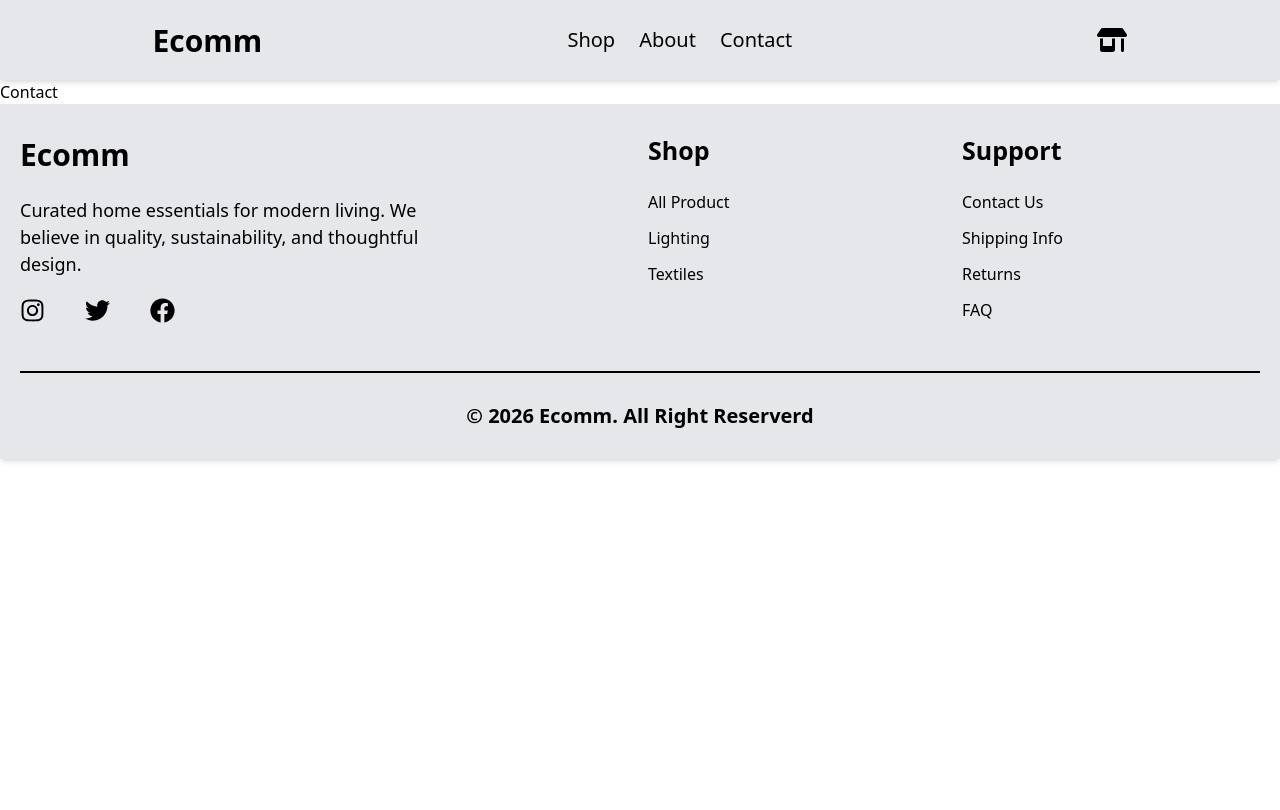
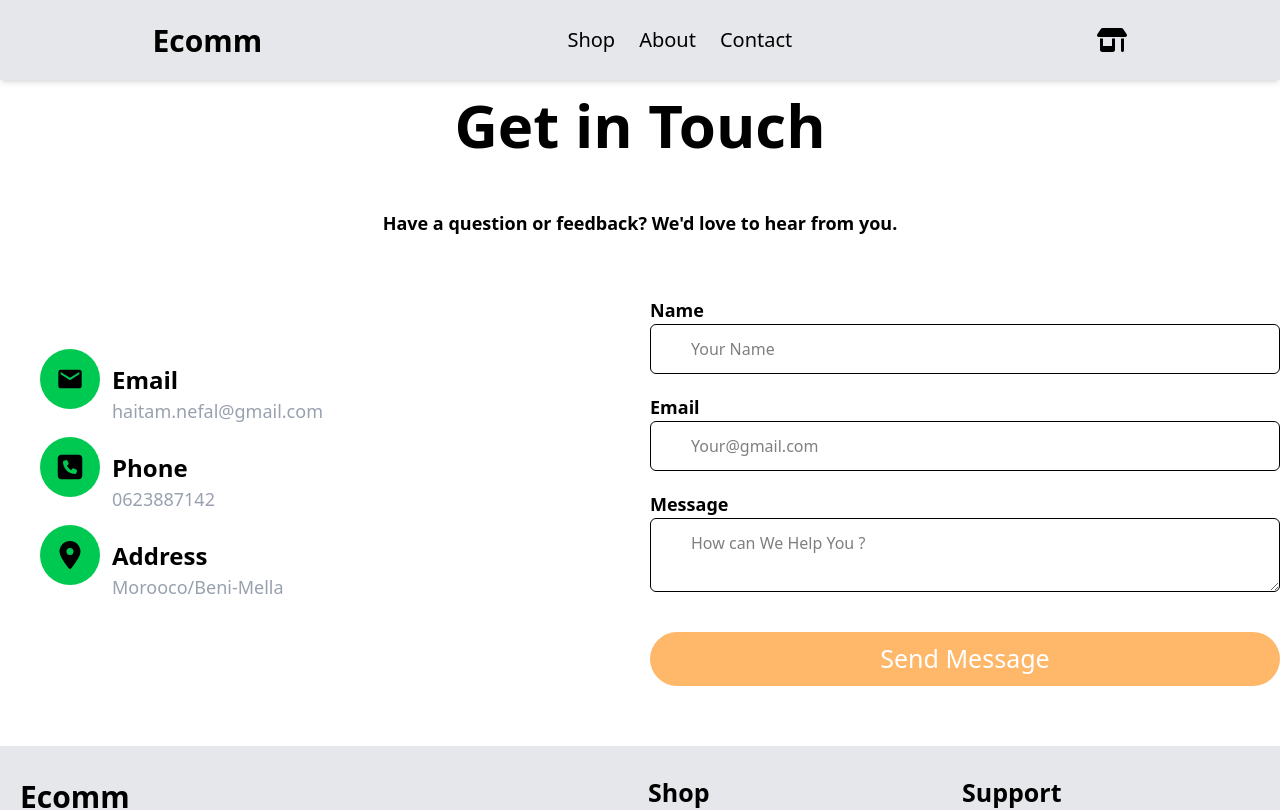
Before and after one commit to Haytam-DEV05/E-Commerce-Website-React.js, a React (Vite) app: page /Contact in a window 1280 px wide. Shown: the top 810 px of the page. Built offline with nearby package versions, Linux system fonts and the light colour scheme.

Commit message:
make the contact page and also update somme linges in the detaille page

```diff
--- a/src/Components/Pages/Contact/Contact.jsx
+++ b/src/Components/Pages/Contact/Contact.jsx
@@ -1,9 +1,98 @@
-import React from 'react'
+import { MdEmail } from "react-icons/md";
+import { FaSquarePhone, FaLocationDot } from "react-icons/fa6";
+import { IoSend } from "react-icons/io5";
 
 export default function Contact() {
+  const contacts = [
+    {
+      id: 1,
+      icon: <MdEmail size={28} />,
+      title: "Email",
+      description: "haitam.nefal@gmail.com",
+    },
+    {
+      id: 2,
+      icon: <FaSquarePhone size={28} />,
+      title: "Phone",
+      description: "0623887142",
+    },
+    {
+      id: 3,
+      icon: <FaLocationDot size={28} />,
+      title: "Address",
+      description: "Morooco/Beni-Mella",
+    },
+  ];
+
   return (
-    <section id='contact' className='contact'>
-        <h1>Contact</h1>
+    <section id="contact" className="my-15">
+      <div className="header text-center my-10">
+        <h2 className="text-[60px] font-bold mb-10">Get in Touch</h2>
+        <p className="text-[18px] font-semibold">
+          Have a question or feedback? We'd love to hear from you.
+        </p>
+      </div>
+      <div className="container grid grid-cols-1 md:grid-cols-2 gap-5">
+        <div className="infos-contacts flex justify-center  flex-col">
+          {contacts.map((c) => (
+            <div
+              className="info-contact flex items-center space-x-3 space-y-7 ml-10"
+              key={c.id}
+            >
+              <div className="icon bg-green-500 w-15 h-15 rounded-full flex items-center justify-center">
+                {c.icon}
+              </div>
+              <div className="info">
+                <h3 className="text-[24px] font-semibold">{c.title}</h3>
+                <p className="text-[18px] text-gray-400 font-medium">
+                  {c.description}
+                </p>
+              </div>
+            </div>
+          ))}
+        </div>
+        <div className="contact">
+          <div className="info"></div>
+          <form>
+            <div className="my-5">
+              <label htmlFor="name" className="text-[18px] font-semibold">
+                Name
+              </label>
+              <input
+                type="text"
+                name="name"
+                placeholder="Your Name"
+                className="block w-full border border-black rounded-md py-3 px-10 outline-0"
+              />
+            </div>
+            <div className="my-5">
+              <label htmlFor="email" className="text-[18px] font-semibold">
+                Email
+              </label>
+              <input
+                type="email"
+                name="email"
+                placeholder="Your@gmail.com"
+                className="block w-full border border-black rounded-md py-3 px-10 outline-0"
+              />
+            </div>
+            <div className="my-5">
+              <label htmlFor="message" className="text-[18px] font-semibold">
+                Message
+              </label>
+              <textarea
+                name=""
+                id=""
+                placeholder="How can We Help You ?"
+                className="block w-full border border-black rounded-md py-3 px-10 outline-0"
+              ></textarea>
+            </div>
+            <button className="bg-orange-300 text-[25px] hover:bg-orange-500 text-white px-10 py-2 cursor-pointer w-full rounded-4xl mt-5 hover:-translate-y-1.5 transition-all duration-200">
+              <span className="bg-red-500">{IoSend}</span>Send Message
+            </button>
+          </form>
+        </div>
+      </div>
     </section>
-  )
+  );
 }
--- a/src/Components/Pages/Profucts/DetailleProduct.jsx
+++ b/src/Components/Pages/Profucts/DetailleProduct.jsx
@@ -32,58 +32,118 @@ export default function DetailleProduct() {
   };
 
   return (
-    <div className="max-w-250 mx-auto">
+    <div className="max-w-6xl mx-auto px-4 my-10">
+      {/* Back Button */}
       <button
-        className="bg-blue-400 text-white text-[20px] font-light py-1 px-5 cursor-pointer my-10 rounded"
         onClick={handleBtnPrev}
+        className="
+      my-8
+      text-sm
+      text-gray-700
+      hover:text-indigo-600
+      transition
+      font-medium
+      cursor-pointer
+    "
       >
-        retourn
+        ← Retour
       </button>
-      <div className="product bg-gray-400 md:flex items-center gap-10 max-w-[90%] md:max-w-[80%] mx-auto p-5 my-5 rounded-3xl">
-        <div className="image">
+
+      {/* Main Product */}
+      <div
+        className="
+      bg-white
+      border border-gray-200
+      rounded-3xl
+      shadow-sm
+      hover:shadow-lg
+      transition
+      md:flex
+      items-center
+      gap-10
+      p-6
+      max-w-[90%]
+      md:max-w-[80%]
+      mx-auto
+    "
+      >
+        {/* Image */}
+        <div className="flex-1 bg-gray-50 rounded-2xl p-6">
           <img
             src={currentProduct.image}
-            className="max-h-50 mx-auto md:max-h-full"
+            className="max-h-72 mx-auto object-contain"
+            alt={currentProduct.title}
           />
         </div>
-        <div className="info-content text-white">
-          <h2 className="text-[22px] font-semibold">{currentProduct.title}</h2>
-          <p className="text-[18px] my-5 line-clamp-3 md:line-clamp-5 lg:line-clamp-none">
+
+        {/* Info */}
+        <div className="flex-1 space-y-4 text-gray-800">
+          <h2 className="text-2xl font-semibold">{currentProduct.title}</h2>
+
+          <p className="text-gray-600 leading-relaxed line-clamp-5">
             {currentProduct.description}
           </p>
-          <span className="text-[20px]">{currentProduct.price}DH</span>
+
+          <span className="text-2xl font-bold text-gray-900 block">
+            {currentProduct.price} DH
+          </span>
+
           <button
-            className="bg-gray-300 cursor-pointer py-1 px-5 block mt-3"
             onClick={() => addToCart(currentProduct)}
+            className="
+          bg-indigo-600
+          hover:bg-indigo-700
+          text-white
+          px-6
+          py-2
+          rounded-lg
+          transition
+        "
           >
             Add To Cart
           </button>
         </div>
       </div>
-      {/* PRODUCTS FROM THE SAME CATEGORY */}
-      <div className="container-products grid grid-cols-1 sm:grid-cols-2 md:grid-cols-3 gap-5">
-        {productsCategory.map((p) => {
-          return (
+
+      {/* PRODUCTS FROM SAME CATEGORY */}
+      <div className="mt-16">
+        <h3 className="text-xl font-semibold mb-6 text-gray-800">
+          Related Products
+        </h3>
+
+        <div className="grid grid-cols-1 sm:grid-cols-2 md:grid-cols-3 gap-6">
+          {productsCategory.map((p) => (
             <div
-              className="product bg-gray-300 p-5 rounded-md shadow-md cursor-pointer mb-5"
               key={p.id}
               onClick={() => handleBtnDetaile(p.id)}
+              className="
+            bg-white
+            border border-gray-200
+            rounded-xl
+            shadow-sm
+            hover:shadow-lg
+            transition
+            cursor-pointer
+            overflow-hidden
+          "
             >
-              <div className="image p-4">
+              <div className="bg-gray-50 p-4">
                 <img
                   src={p.image}
                   alt={p.title}
-                  aria-label="picture-product"
-                  className="w-full h-50 object-contain"
+                  className="w-full h-44 object-contain"
                 />
               </div>
-              <div className="info-content">
-                <h3 className="text-[25px] font-semibold">{p.title}</h3>
-                <p className="text-[20px] font-black">{p.price} DH</p>
+
+              <div className="p-4 space-y-1">
+                <h3 className="text-gray-800 font-medium line-clamp-2">
+                  {p.title}
+                </h3>
+                <p className="text-lg font-bold text-gray-900">{p.price} DH</p>
               </div>
             </div>
-          );
-        })}
+          ))}
+        </div>
       </div>
     </div>
   );
--- a/src/Components/Pages/Profucts/Product.jsx
+++ b/src/Components/Pages/Profucts/Product.jsx
@@ -9,25 +9,53 @@ export default function Product({ product }) {
   };
   return (
     <div
-      className="product bg-gray-300 cursor-pointer"
-      onClick={() => {
-        hanleBtnDetaille(product.id);
-      }}
+      onClick={() => hanleBtnDetaille(product.id)}
+      className="
+    product
+    bg-white
+    rounded-xl
+    border border-gray-200
+    shadow-sm
+    hover:shadow-lg
+    transition-all duration-300
+    cursor-pointer
+    overflow-hidden
+  "
     >
-      <div className="image w-full max-h-50 mb-10">
-        <img src={product.image} alt="" className="h-50 mx-auto py-4" />
+      {/* Image */}
+      <div className="w-full h-56 flex items-center justify-center bg-gray-50">
+        <img
+          src={product.image}
+          alt={product.title}
+          className="h-44 object-contain"
+        />
       </div>
-      <div className="content px-5 py-2 bg-red-300">
-        <h3 className="text-[18px] font-bold">{product.title}</h3>
-        <p className="text-[20px]">{product.price}</p>
+
+      {/* Content */}
+      <div className="p-4 space-y-2">
+        <h3 className="text-gray-800 text-[16px] font-semibold line-clamp-2">
+          {product.title}
+        </h3>
+
+        <p className="text-lg font-bold text-gray-900">${product.price}</p>
+
         <button
-          className="bg-blue-400 py-1 px-5 cursor-pointer"
           onClick={(e) => {
             e.stopPropagation();
             addToCart(product);
           }}
+          className="
+        w-full
+        mt-2
+        bg-indigo-600
+        hover:bg-indigo-700
+        text-white
+        py-2
+        rounded-lg
+        transition
+      "
         >
-          Add
+          Add to cart
         </button>
       </div>
     </div>
```
